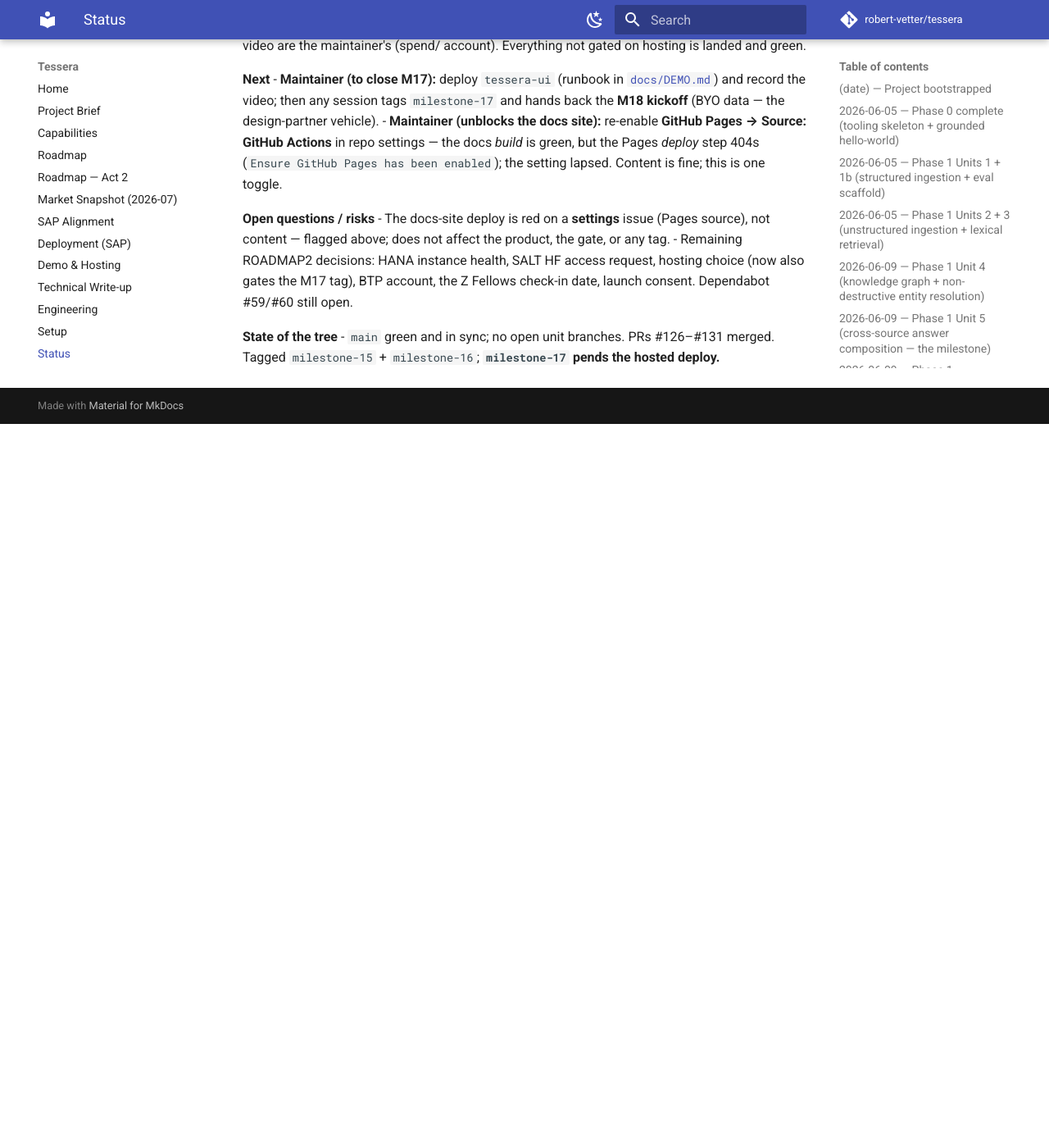
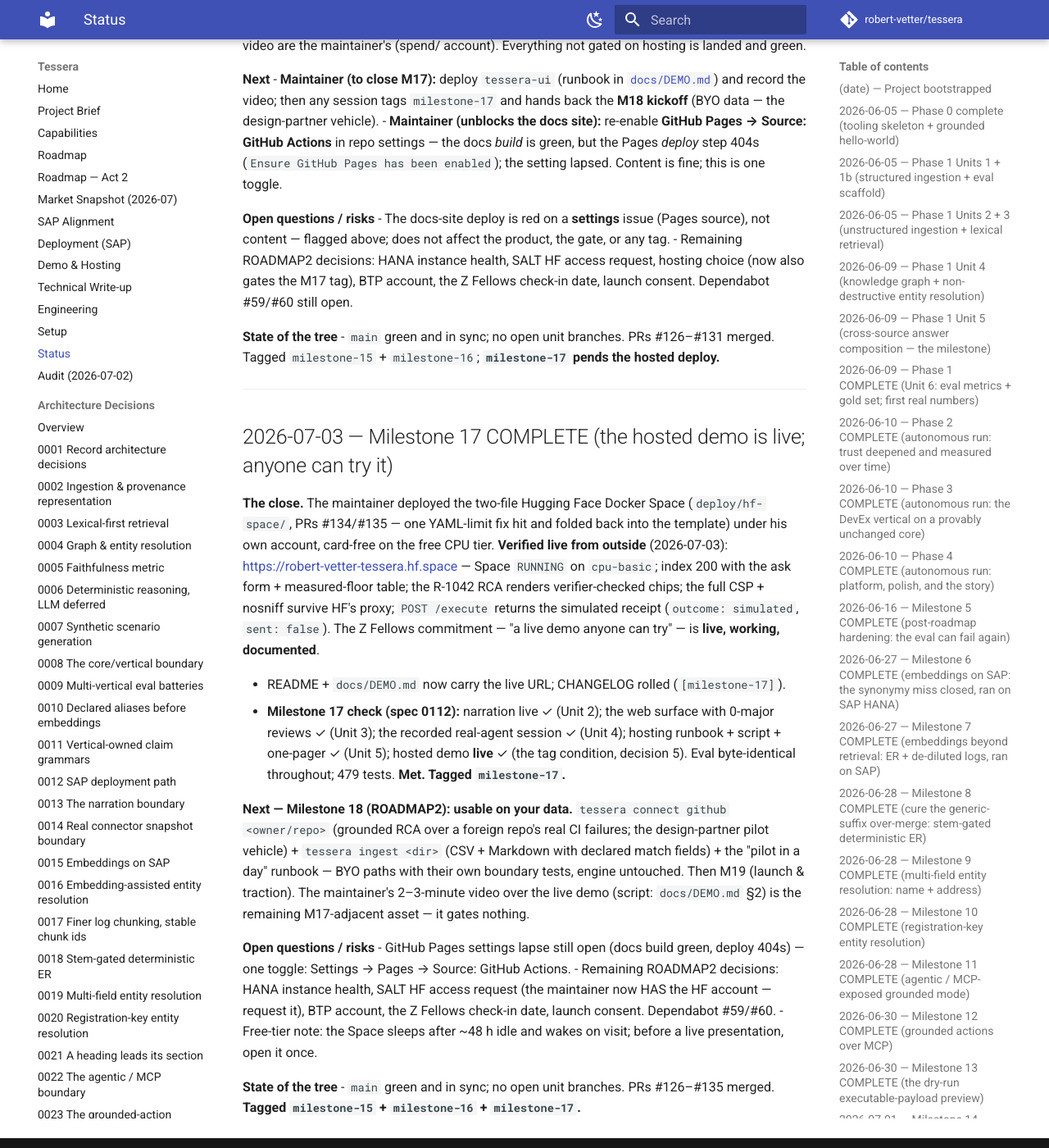
Before and after one commit to robert-vetter/tessera, an MkDocs documentation site: the page built from docs/STATUS.md, in a window 1280 px wide and 1400 px high, scrolled down 40988 px. Shown: the whole window at 82% size. Built offline with MkDocs 1.6.1 and Material for MkDocs 9.7.7, drawn with Linux system fonts in a browser that asks for light colours; comment, search, counter and statistics services are not loaded; before the commit the page ends 41505 px from its top, so only the background shows below that; some of the changed text lies outside the part shown.

Commit message:
docs: close Milestone 17 — the hosted demo is live (0116) (#136)
Live at https://robert-vetter-tessera.hf.space (verified from outside:
RUNNING on cpu-basic, index 200, verifier chips on the R-1042 RCA, full CSP
through HF's proxy, simulated receipt sent=false). README + DEMO.md carry the
URL; CHANGELOG rolled ([milestone-17]); STATUS close entry. Tag milestone-17
goes on the merge commit.

Co-authored-by: Claude Fable 5 <noreply@anthropic.com>

```diff
--- a/docs/STATUS.md
+++ b/docs/STATUS.md
@@ -2044,3 +2044,48 @@ account). Everything not gated on hosting is landed and green.
 - `main` green and in sync; no open unit branches. PRs #126–#131 merged.
   Tagged `milestone-15` + `milestone-16`; **`milestone-17` pends the hosted
   deploy.**
+
+---
+
+## 2026-07-03 — Milestone 17 COMPLETE (the hosted demo is live; anyone can try it)
+
+**The close.** The maintainer deployed the two-file Hugging Face Docker Space
+(`deploy/hf-space/`, PRs #134/#135 — one YAML-limit fix hit and folded back
+into the template) under his own account, card-free on the free CPU tier.
+**Verified live from outside** (2026-07-03):
+<https://robert-vetter-tessera.hf.space> — Space `RUNNING` on `cpu-basic`;
+index 200 with the ask form + measured-floor table; the R-1042 RCA renders
+verifier-checked chips; the full CSP + nosniff survive HF's proxy;
+`POST /execute` returns the simulated receipt (`outcome: simulated`,
+`sent: false`). The Z Fellows commitment — "a live demo anyone can try" — is
+**live, working, documented**.
+
+- README + `docs/DEMO.md` now carry the live URL; CHANGELOG rolled
+  (`[milestone-17]`).
+- **Milestone 17 check (spec 0112):** narration live ✓ (Unit 2); the web
+  surface with 0-major reviews ✓ (Unit 3); the recorded real-agent session ✓
+  (Unit 4); hosting runbook + script + one-pager ✓ (Unit 5); hosted demo
+  **live** ✓ (the tag condition, decision 5). Eval byte-identical throughout;
+  479 tests. **Met. Tagged `milestone-17`.**
+
+**Next — Milestone 18 (ROADMAP2): usable on your data.**
+`tessera connect github <owner/repo>` (grounded RCA over a foreign repo's real
+CI failures; the design-partner pilot vehicle) + `tessera ingest <dir>`
+(CSV + Markdown with declared match fields) + the "pilot in a day" runbook —
+BYO paths with their own boundary tests, engine untouched. Then M19 (launch &
+traction). The maintainer's 2–3-minute video over the live demo
+(script: `docs/DEMO.md` §2) is the remaining M17-adjacent asset — it gates
+nothing.
+
+**Open questions / risks**
+- GitHub Pages settings lapse still open (docs build green, deploy 404s) —
+  one toggle: Settings → Pages → Source: GitHub Actions.
+- Remaining ROADMAP2 decisions: HANA instance health, SALT HF access request
+  (the maintainer now HAS the HF account — request it), BTP account, the
+  Z Fellows check-in date, launch consent. Dependabot #59/#60.
+- Free-tier note: the Space sleeps after ~48 h idle and wakes on visit; before
+  a live presentation, open it once.
+
+**State of the tree**
+- `main` green and in sync; no open unit branches. PRs #126–#135 merged.
+  **Tagged `milestone-15` + `milestone-16` + `milestone-17`.**
```
Also changed, not shown: CHANGELOG.md (+34 -1 lines), README.md (+4 -0 lines), docs/DEMO.md (+5 -0 lines).
